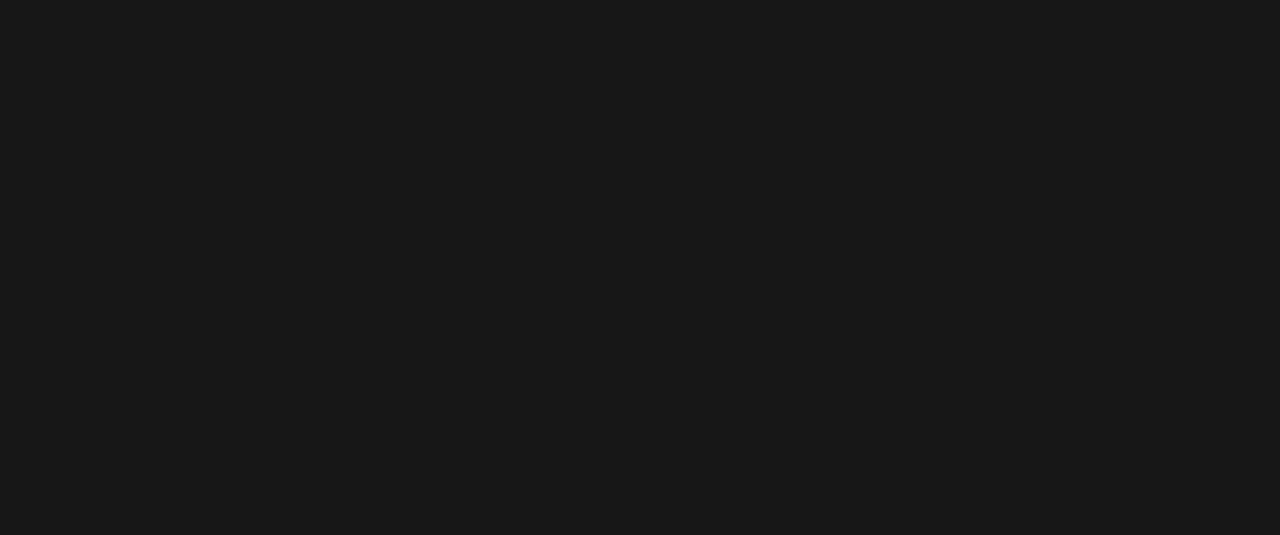
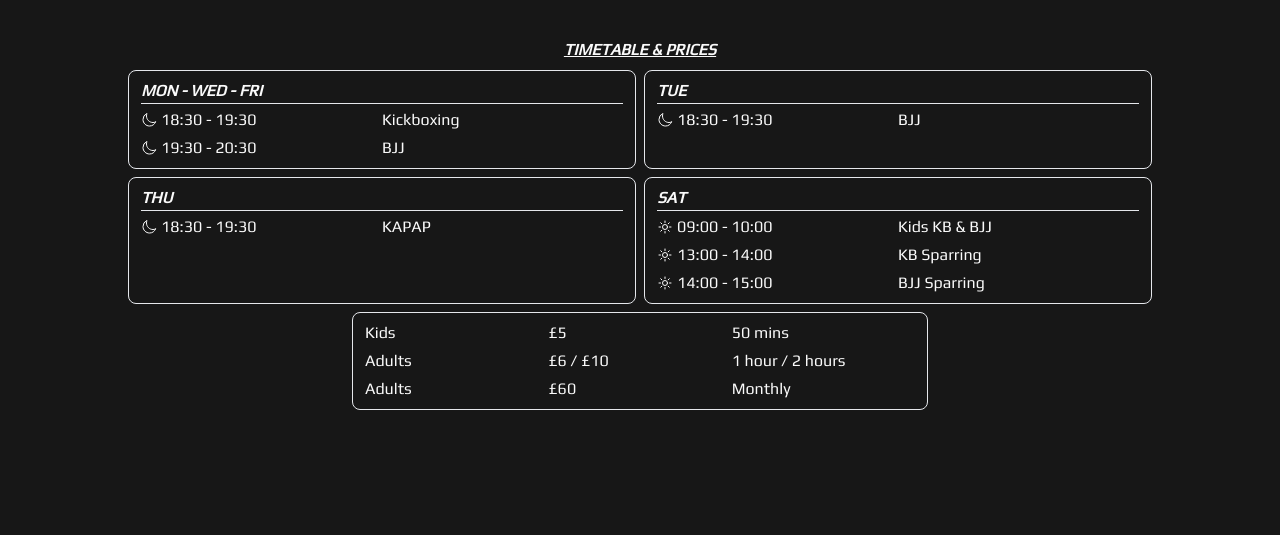
Before and after one commit to charlieBdev/strasse-gym, a Next.js app: page / in a window 1280 px wide. Shown: the part 1655-2190 px from the top of the page. Before the commit the page ends 800 px from the top, so only its background shows below. Built offline with nearby package versions, Linux system fonts and the light colour scheme; no server answers; the database is empty.

Commit message:
sort section heights

```diff
--- a/src/app/components/Hero.jsx
+++ b/src/app/components/Hero.jsx
@@ -14,7 +14,7 @@
 	// const randomMottoIndex = Math.floor(Math.random() * mottos.length);
 
 	return (
-		<div className="snap-center min-h-[100dvh] w-full flex flex-col md:flex-row items-center justify-center gap-3 p-6 md:px-16 lg:px-24 xl:px-32 border-b-2">
+		<div className="mt-20 snap-center min-h-[calc(100dvh-5rem)] w-full flex flex-col md:flex-row items-center justify-center gap-3 p-6 md:px-16 lg:px-24 xl:px-32 border-b-2">
 			<div className="flex flex-col gap-3 w-full select-none">
 				<h2 className="text-lg italic font-semibold uppercase font-headings">
 					{/* {`${mottos[randomMottoIndex]}`} */}
--- a/src/app/components/Timetable/Prices.jsx
+++ b/src/app/components/Timetable/Prices.jsx
@@ -13,14 +13,14 @@
 						</div>
 						<div className="grid grid-cols-3 hover:bg-purple-500 rounded-lg px-1">
 							<p>Adults</p>
-							<p>£6</p>
-							<p>1 hour</p>
+							<p>£6 / £10</p>
+							<p>1 hour / 2 hours</p>
 						</div>
-						<div className="grid grid-cols-3 hover:bg-purple-500 rounded-lg px-1">
+						{/* <div className="grid grid-cols-3 hover:bg-purple-500 rounded-lg px-1">
 							<p>Adults</p>
 							<p>£10</p>
 							<p>2 hours</p>
-						</div>
+						</div> */}
 						<div className="grid grid-cols-3 hover:bg-purple-500 rounded-lg px-1">
 							<p>Adults</p>
 							<p>£60</p>
--- a/src/app/components/Timetable/Table.jsx
+++ b/src/app/components/Timetable/Table.jsx
@@ -5,7 +5,7 @@
 const Table = () => {
 	return (
 		<section className="flex flex-col w-full gap-1 select-none">
-			<div className="flex flex-col md:grid md:grid-cols-2 gap-3 w-full">
+			<div className="flex flex-col md:grid md:grid-cols-2 gap-2 w-full">
 				{/* Mon */}
 				<div className="border rounded-lg p-2 w-full md:max-w-xl ml-auto">
 					<div className="flex flex-col gap-1">
--- a/src/app/components/Timetable/Timetable.jsx
+++ b/src/app/components/Timetable/Timetable.jsx
@@ -6,7 +6,7 @@
 	return (
 		<div
 			id="timetable"
-			className="snap-center min-h-[100dvh] w-full flex flex-col items-center justify-center border-b-2 p-6 md:px-16 lg:px-24 xl:px-32 gap-3"
+			className="snap-center min-h-[calc(100dvh-5rem)] w-full flex flex-col items-center justify-center border-b-2 p-6 md:px-16 lg:px-24 xl:px-32 gap-2"
 		>
 			<p className="text-center italic font-semibold text-md underline">
 				TIMETABLE & PRICES
--- a/src/app/components/contact/Contact.jsx
+++ b/src/app/components/contact/Contact.jsx
@@ -5,7 +5,7 @@
 	return (
 		<div
 			id="contact"
-			className="bg-gradient-to-b from-violet-500 to-neutral-900 snap-center min-h-[100dvh] w-full flex flex-col items-center justify-center border-b-2 p-6 md:px-16 lg:px-24 xl:px-32 gap-3"
+			className="bg-gradient-to-b from-violet-500 to-neutral-900 snap-center min-h-[calc(100dvh-5rem)] w-full flex flex-col items-center justify-center border-b-2 p-6 md:px-16 lg:px-24 xl:px-32 gap-3"
 		>
 			<p className="font-bold text-center italic underline">CONTACT</p>
 			{/* <p>
--- a/src/app/components/footer/Footer.jsx
+++ b/src/app/components/footer/Footer.jsx
@@ -15,7 +15,7 @@
 	return (
 		<div className="snap-center min-h-[calc(100dvh-5rem)] w-full flex flex-col items-center justify-between border-b-2 gap-3 p-6 md:px-16 lg:px-24 xl:px-32">
 			<div className="flex flex-col items-center justify-between gap-8">
-				<div className="flex flex-col items-center gap-3">
+				<div className="flex flex-col items-center justify-center gap-3">
 					<Map />
 					<div className="flex flex-col">
 						<p>Meersbrook Enterprise Centre</p>
--- a/src/app/components/footer/Map.jsx
+++ b/src/app/components/footer/Map.jsx
@@ -18,21 +18,21 @@
 				width="400"
 				height="300"
 				// className="border-none md:hidden"
-				className="border-none hidden md:block lg:hidden rounded-lg"
+				className="border-none hidden md:block rounded-lg"
 				allowFullScreen=""
 				loading="lazy"
 				referrerPolicy="no-referrer-when-downgrade"
 			></iframe>
 
-			<iframe
+			{/* <iframe
 				src="https://www.google.com/maps/embed?pb=!1m18!1m12!1m3!1d2381.229093645849!2d-1.4739139999999653!3d53.3570548!2m3!1f0!2f0!3f0!3m2!1i1024!2i768!4f13.1!3m3!1m2!1s0x4879825b9395dcdd%3A0x92629c8541040fcb!2sSTRASSEGYM!5e0!3m2!1sen!2suk!4v1696428789030!5m2!1sen!2suk"
 				width="600"
 				height="450"
-				className="border-none hidden lg:block rounded-lg"
+				className="border-none hidden xl:block rounded-lg"
 				allowFullScreen=""
 				loading="lazy"
 				referrerPolicy="no-referrer-when-downgrade"
-			></iframe>
+			></iframe> */}
 		</div>
 	);
 };
--- a/src/app/components/news/News.jsx
+++ b/src/app/components/news/News.jsx
@@ -40,7 +40,7 @@
 	return (
 		<section
 			id="news"
-			className="snap-center min-h-[100dvh] flex flex-col items-center justify-between border-b-2 p-6 md:px-16 lg:px-24 xl:px-32 gap-3"
+			className="snap-center min-h-[calc(100dvh-5rem)] flex flex-col items-center justify-between border-b-2 p-6 md:px-16 lg:px-24 xl:px-32 gap-3"
 		>
 			<div className="flex-grow flex flex-col items-center justify-center gap-3">
 				<h2 className="text-center italic font-semibold text-md underline">
@@ -50,7 +50,7 @@
 				{loadingNews ? (
 					<Loading />
 				) : (
-					<div className="w-screen snap-x grid gap-3 grid-flow-col auto-cols-[34%] md:auto-cols-[21%] overflow-x-auto overscroll-x-contain p-6 md:px-16 lg:px-24 xl:px-32 scrollbar-hide">
+					<div className="w-screen snap-x grid gap-2 grid-flow-col auto-cols-[36%] md:auto-cols-[21%] overflow-x-auto overscroll-x-contain p-6 md:px-16 lg:px-24 xl:px-32 scrollbar-hide">
 						{news.map((item) => (
 							<NewsCard key={item.id} item={item} />
 						))}
--- a/src/app/page.js
+++ b/src/app/page.js
@@ -11,7 +11,7 @@
 
   return (
     // <FirebaseContext.Provider value={firebaseConfig}>
-      <main className="snap-y flex h-[100dvh] flex-col items-center justify-between overflow-x-hidden scrollbar-hide">
+      <main className="snap-y h-100dvh flex flex-col items-center justify-between overflow-x-hidden scrollbar-hide">
         <Navbar />
         <Hero />
         <News />
```
